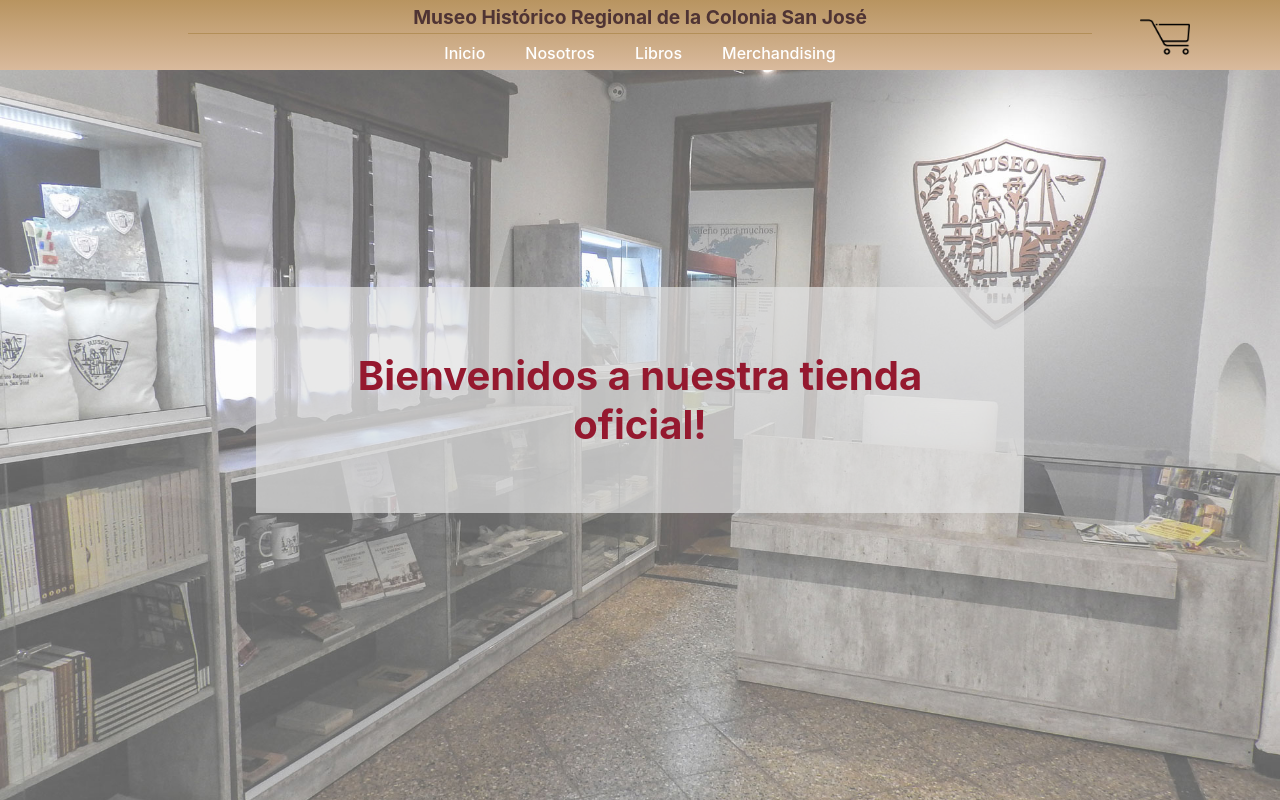
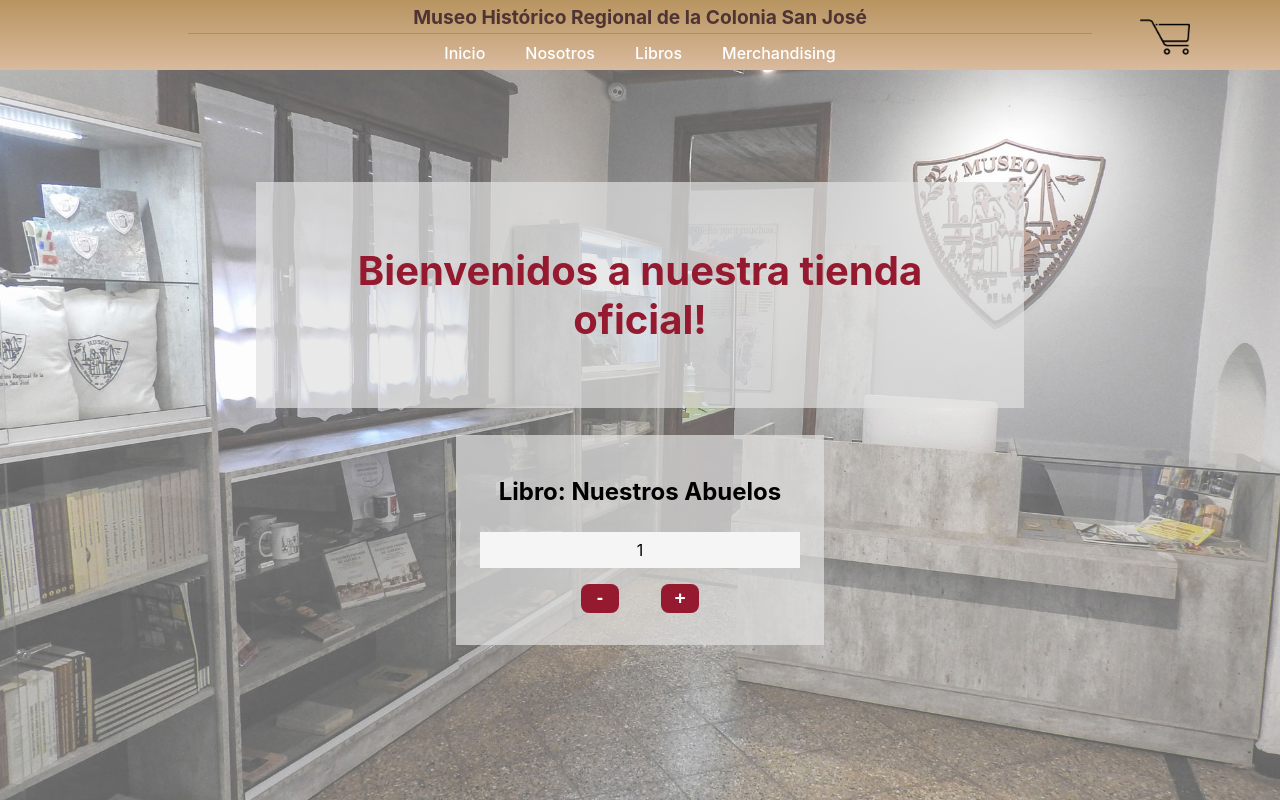
Before and after one commit to hernanpinol/Museo-Json, a React (Create React App) app: page / in a window 1280 px wide. Built offline with nearby package versions, Linux system fonts and the light colour scheme.

Commit message:
Item count

```diff
--- /dev/null
+++ b/src/components/ItemCount/itemCount.css
@@ -0,0 +1,39 @@
+.itemCount{
+    text-align: center;
+    width: 19rem;
+    background-color: rgba(225, 225, 225, 0.7);
+    padding: 2rem;
+    display: flex;
+    flex-direction: column;
+    align-items: center;
+}
+
+.itemCount h4{
+    font-size: 1.5rem;
+    margin: 10px;
+}
+
+.itemCount p{
+    font-size: 1rem;
+    background-color: whitesmoke;
+    padding: 8px;
+    width: 100%;
+}
+.buttonContainer{
+    display: flex;
+    flex-direction: row;
+    justify-content: space-around;
+    width: 10rem;
+}
+
+button {
+    background-color: #95192f;
+    border-radius: 8px;
+    height: 1.8rem;
+    width: 2.4rem;
+    color: white;
+    font-size: 1.2rem;
+    font-weight: 600;
+    border: 0;
+    padding: 0px;
+}
--- /dev/null
+++ b/src/components/ItemCount/itemCount.jsx
@@ -0,0 +1,28 @@
+import { useState } from "react";
+import "./itemCount.css";
+
+const ItemCount = () => {
+  let stockLibro = "5";
+  const [number, setNumber] = useState(1);
+
+  const increase = () => {
+    if (number < stockLibro) setNumber(number + 1);
+  };
+
+  const decrease = () => {
+    if (number > 0) setNumber(number - 1);
+  };
+
+  return (
+    <div className="itemCount">
+      <h4>Libro: Nuestros Abuelos</h4>
+      <p>{number}</p>
+      <div className="buttonContainer">
+        <button onClick={decrease}>-</button>
+        <button onClick={increase}>+</button>
+      </div>
+    </div>
+  );
+};
+
+export default ItemCount;
--- a/src/components/ItemList/ItemListContainer.jsx
+++ b/src/components/ItemList/ItemListContainer.jsx
@@ -1,10 +1,14 @@
+import ItemCount from "../ItemCount/itemCount"
 import "./itemListContainer.css"
 
 const ItemListContainer = (props) => {
     return(
-        <><div className="greeting-page">
+        <>
+        <div className="greeting-page">
             <h1 className="greeting"> {props.greeting}</h1>
-        </div></>
+            <ItemCount />
+        </div>
+        </>
     )
 }
 
--- a/src/components/ItemList/itemListContainer.css
+++ b/src/components/ItemList/itemListContainer.css
@@ -6,6 +6,7 @@
 	background-size: cover;
 	background-position: center;
     display: flex;
+    flex-direction: column;
 	align-items: center;
     justify-content: center;
 }
```
